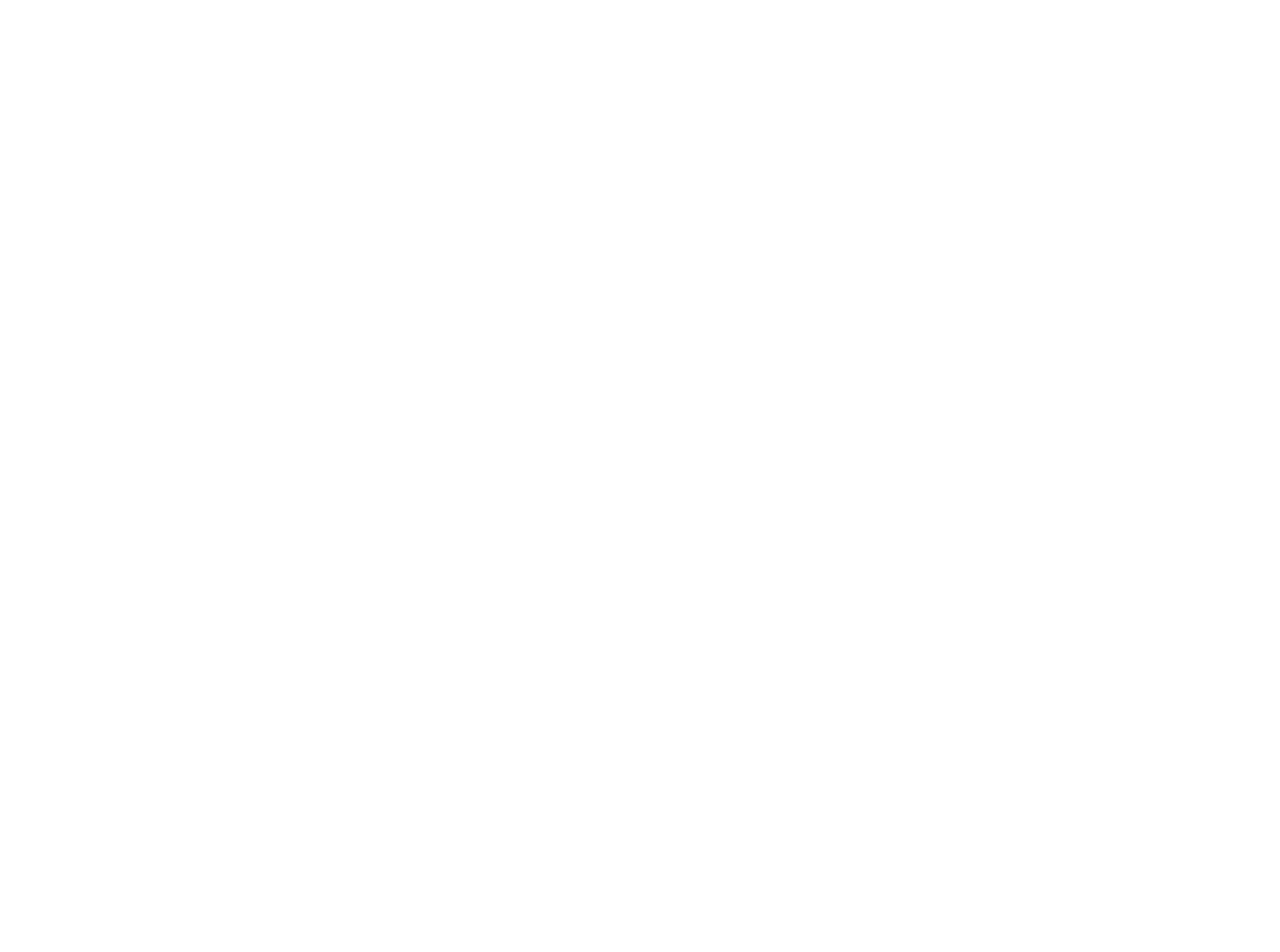
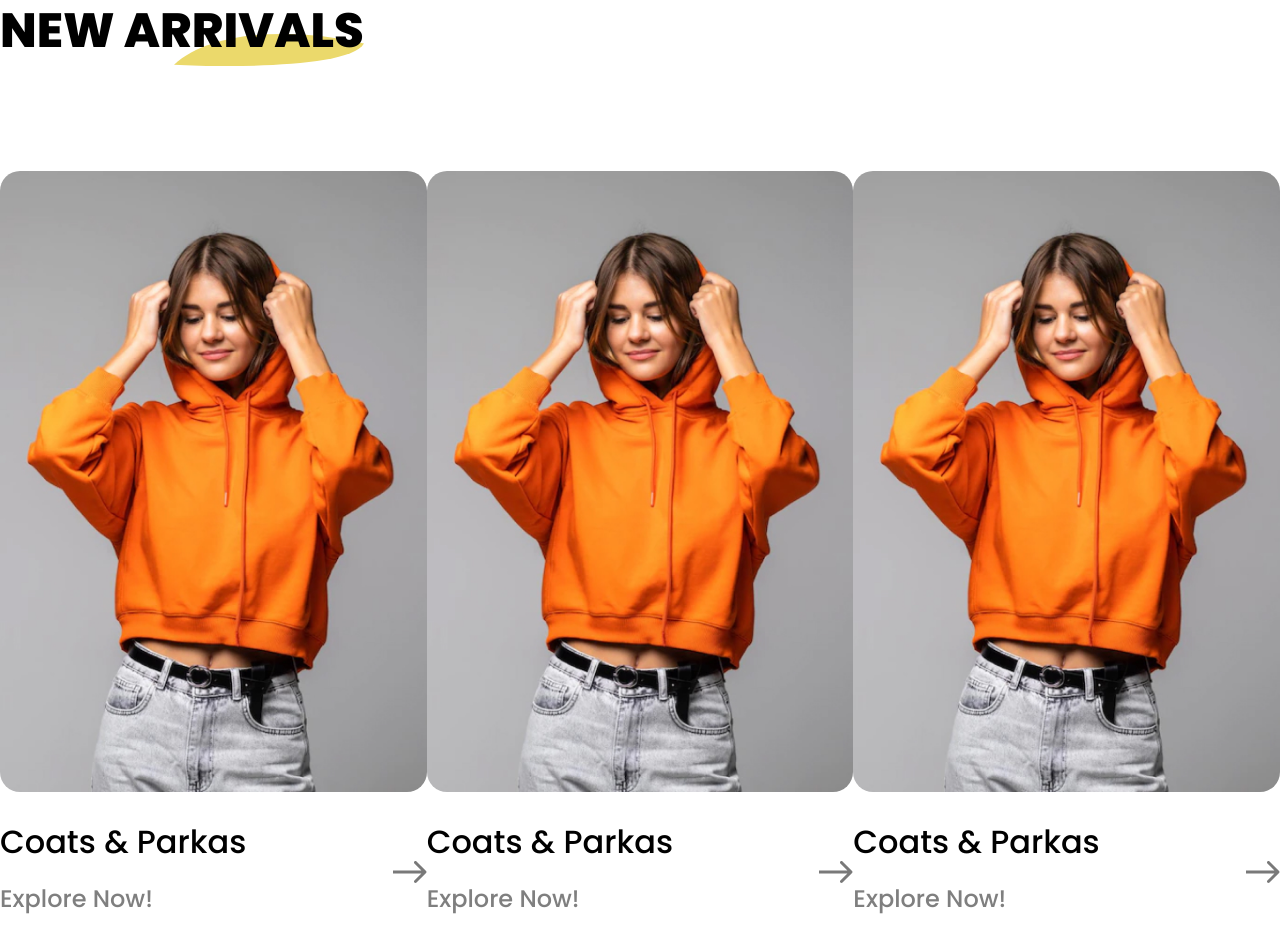
Before and after one commit to ar4ibais/react-fashion, a React (Vite) app: page / in a window 1280 px wide. Shown: the part 1433-2385 px from the top of the page. Before the commit the page ends 1289 px from the top, so only its background shows below. Built offline with nearby package versions, Linux system fonts and the light colour scheme.

Commit message:
made layout for cards

```diff
--- a/src/App.jsx
+++ b/src/App.jsx
@@ -1,3 +1,4 @@
+import Arrivals from './components/arrivals/Arrivals'
 import Brands from './components/brands/Brands'
 import Header from './components/header/Header'
 import Promo from './components/promo/Promo'
@@ -9,6 +10,7 @@ function App() {
       <Header />
       <Promo />
       <Brands />
+      <Arrivals />
     </>
   )
 }
--- /dev/null
+++ b/src/components/arrivals/Arrivals.jsx
@@ -0,0 +1,20 @@
+import './arrivals.css';
+
+import Card from '../card/Card';
+
+const Arrivals = () => {
+    return (
+        <section className="arrivals">
+            <div className="container">
+                <h3 className="title arrivals__title">NEW ARRIVALS</h3>
+                <div className="arrivals__cards">
+                    <Card />
+                    <Card />
+                    <Card />
+                </div>
+            </div>
+        </section>
+    );
+}
+
+export default Arrivals;
--- /dev/null
+++ b/src/components/arrivals/arrivals.css
@@ -0,0 +1,8 @@
+.arrivals {
+	margin-bottom: 140px;
+}
+
+.arrivals__cards {
+	display: flex;
+	justify-content: space-between;
+}
--- a/src/components/brands/brands.css
+++ b/src/components/brands/brands.css
@@ -1,6 +1,7 @@
 .brands {
 	background-color: var(--yellow);
 	padding: 60px 0 55px;
+	margin-bottom: 120px;
 }
 
 .brands__list {
--- /dev/null
+++ b/src/components/card/Card.jsx
@@ -0,0 +1,28 @@
+import styles from './Card.module.css';
+import cat01 from '../../img/categories/cat-01.jpg';
+import arrowLink from '../../img/icons/arrow.svg';
+
+const Card = () => {
+    return (
+        <div className={styles.card}>
+            <a href="/" className={styles.card__imglink}>
+                <img className={styles.card__img} src={cat01} alt="Categorie" />
+            </a>
+            <div className={styles.card__body}>
+                <div className={styles.card__text}>
+                    <p className={styles.card__title}>
+                        Coats & Parkas
+                    </p>
+                    <span className={styles.card__subtitle}>
+                        Explore Now!
+                    </span>
+                </div>
+                <a href="/" className={styles.card__link}>
+                    <img src={arrowLink} alt="" />
+                </a>
+            </div>
+        </div>
+    );
+}
+
+export default Card;
--- /dev/null
+++ b/src/components/card/Card.module.css
@@ -0,0 +1,67 @@
+@keyframes opacity {
+	0% {
+		opacity: 1;
+	}
+	50% {
+		opacity: 0.8;
+	}
+	100% {
+		opacity: 1;
+	}
+}
+
+@keyframes slide {
+	0% {
+		transform: translateX(0);
+	}
+	50% {
+		transform: translateX(-50px);
+	}
+	100% {
+		transform: translateX(0);
+	}
+}
+.card {
+	transition: all 0.4s;
+}
+
+.card:hover {
+	animation: opacity 0.4s ease-in-out;
+}
+
+.card:hover .card__link img {
+	animation: slide 0.4s ease-in-out;
+}
+
+.card__img {
+	border-radius: 20px;
+	margin-bottom: 25px;
+	display: block;
+}
+
+.card__body {
+	display: flex;
+	justify-content: space-between;
+	align-items: center;
+}
+
+.card__text {
+	line-height: 50px;
+	letter-spacing: -4%;
+	font-weight: 500;
+}
+
+.card__title {
+	font-size: 32px;
+	color: var(--text-color);
+	margin-bottom: 7px;
+}
+
+.card__subtitle {
+	color: #7f7f7f;
+	font-size: 24px;
+}
+
+.card__link {
+	transition: all 0.4s;
+}
--- a/src/styles/common.css
+++ b/src/styles/common.css
@@ -13,3 +13,26 @@ body {
 	margin: 0 auto;
 	padding: 30px 0;
 }
+
+.title {
+	font-size: 48px;
+	font-weight: 900;
+	line-height: 50px;
+	letter-spacing: 6%;
+	color: var(--text-color);
+	text-transform: uppercase;
+	margin-bottom: 115px;
+	position: relative;
+	display: inline-block;
+}
+
+.title::after {
+	content: "";
+	position: absolute;
+	width: 190px;
+	height: 32px;
+	right: 0;
+	bottom: -10px;
+	background-image: url(../img/icons/decor-yellow.svg);
+	z-index: -1;
+}
```
